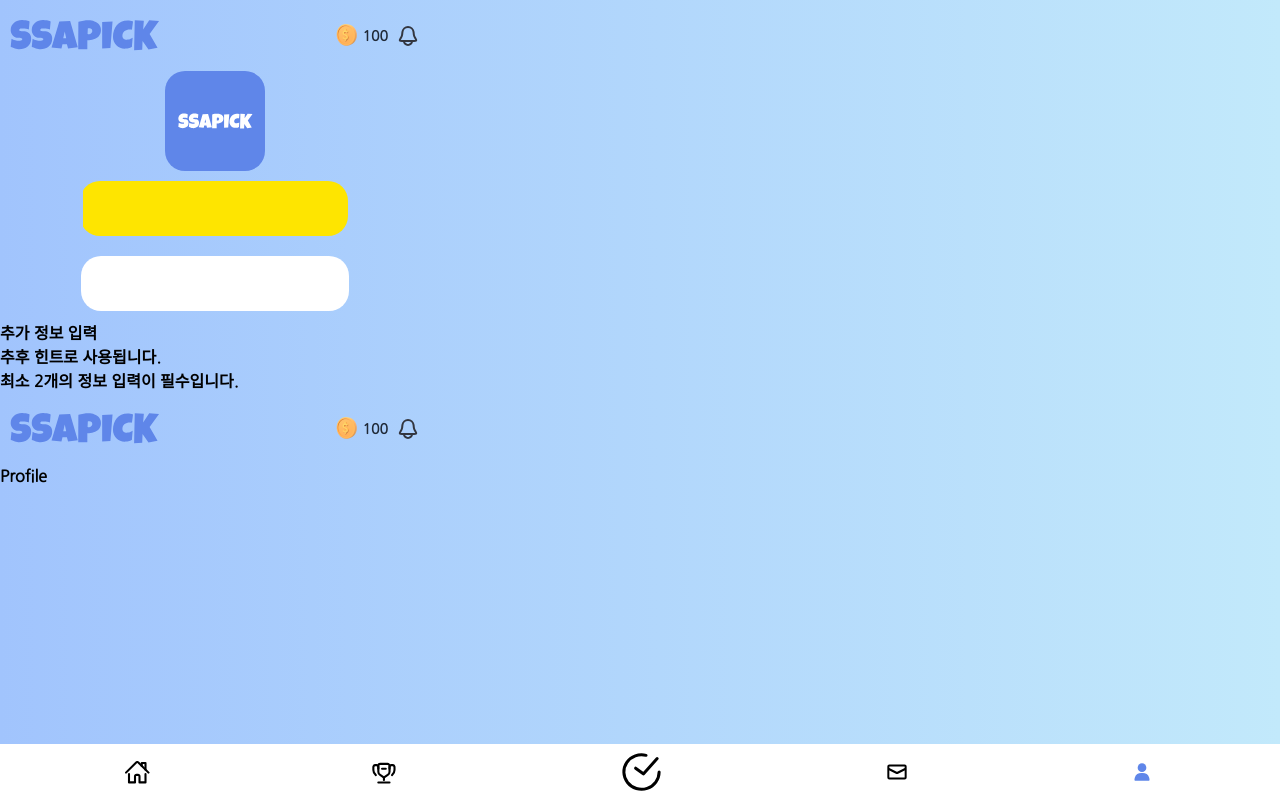
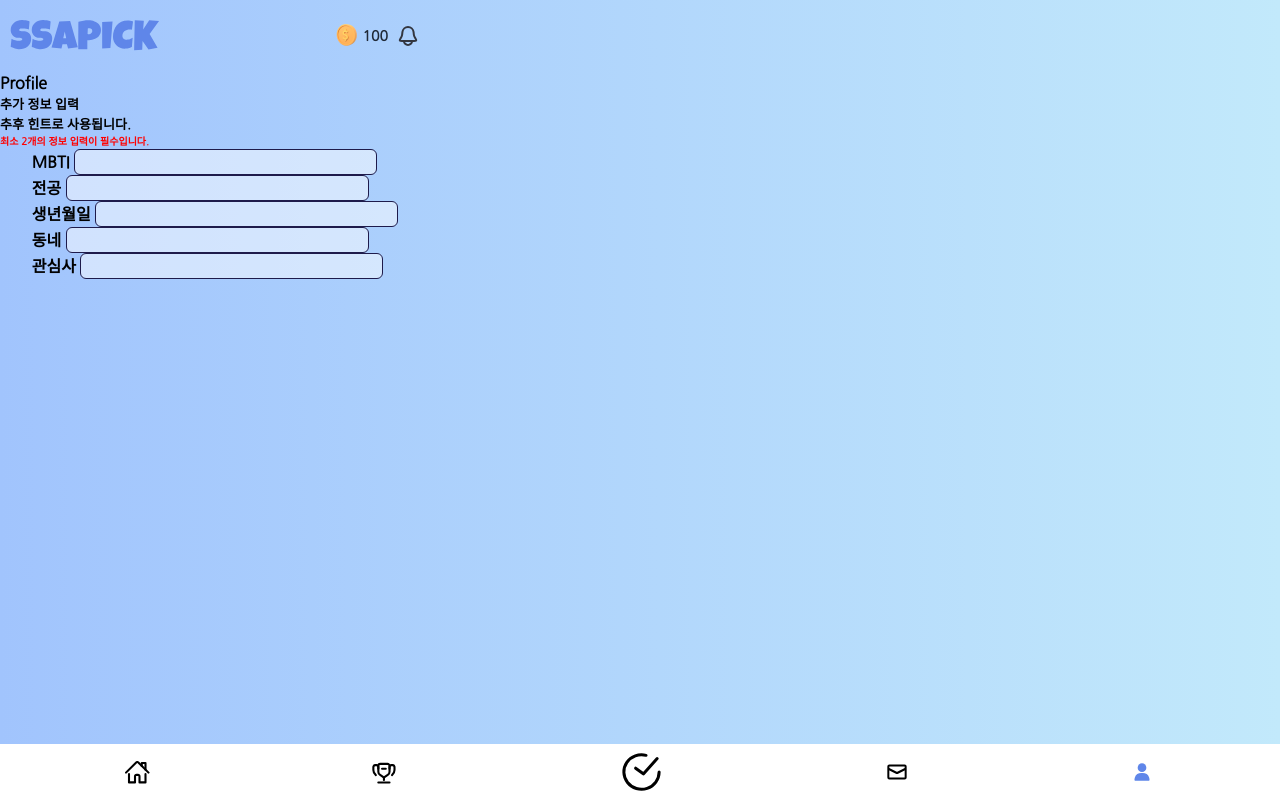
Before and after one commit to rlaehdud1002/SSAPICK, a React (Create React App) app: page /profile in a window 1280 px wide. Shown: the top 800 px of the page. Built offline with nearby package versions, Linux system fonts and the light colour scheme.

Commit message:
추가정보페이지

```diff
--- a/src/App.tsx
+++ b/src/App.tsx
@@ -18,13 +18,6 @@ function App() {
   return (
     <div className="flex flex-col relative">
       <Header />
-      <Login/>
-      {/* <Login/> */}
-      {/* <UserInfo/> */}
-      <UserAddInfo/>
-      <Footer />
-      <div className="flex flex-col min-h-screen">
-        <Header />
         <div className="flex-grow">
           <Routes>
             <Route path="/" element={<Home />} />
@@ -35,6 +28,10 @@ function App() {
             <Route path="/profile" element={<Profile />} />
           </Routes>
         </div>
+      {/* <Login/> */}
+      {/* <UserInfo/> */}
+      <UserAddInfo/>
+      <div className="flex flex-col min-h-screen">
         <Footer />
       </div>
     </div>
--- a/src/pages/UserAddInfo.tsx
+++ b/src/pages/UserAddInfo.tsx
@@ -1,8 +1,32 @@
 const UserAddInfo = () => {
     return <div>
-        <h3>추가 정보 입력</h3>
-        <div>추후 힌트로 사용됩니다.</div>
-        <div>최소 2개의 정보 입력이 필수입니다.</div>
+        <h3 style={{fontSize:13}}>추가 정보 입력</h3>
+        <div style={{fontSize:13}}>추후 힌트로 사용됩니다.</div>
+        <div style={{color:"red", fontSize:10}}>최소 2개의 정보 입력이 필수입니다.</div>
+        <div className="flex flex-col items-center">
+            <div>
+            <div>
+                <label htmlFor="mbti">MBTI </label>
+                <input className="rounded-md bg-white/50 border border-indigo-950" type="text" name="mbti"/>
+            </div>
+            <div>
+                <label htmlFor="major">전공 </label>
+                <input className="rounded-md bg-white/50 border border-indigo-950" type="text" name="major"/>
+            </div>
+            <div>
+                <label htmlFor="birth">생년월일 </label>
+                <input className="rounded-md bg-white/50 border border-indigo-950" type="text" name="birth"/>
+            </div>
+            <div>
+                <label htmlFor="town">동네 </label>
+                <input className="rounded-md bg-white/50 border border-indigo-950" type="text" name="town"/>
+            </div>
+            <div>
+                <label htmlFor="hobby">관심사 </label>
+                <input className="rounded-md bg-white/50 border border-indigo-950" type="text" name="hobby"/>
+            </div>
+        </div>
+    </div>
     </div>
 
 }
--- a/src/pages/UserInfo.tsx
+++ b/src/pages/UserInfo.tsx
@@ -3,28 +3,28 @@ const UserInfo = () =>{
         <img src="../images/icons/profile.png" className="w-28 py-5"/>
         <div>
             <div>
-            <label htmlFor="name">이름 : </label>
-            <input type="text" name="name"/>
+            <label htmlFor="name">이름 </label>
+            <input className="rounded-md bg-white/50 border border-indigo-950" type="text" name="name"/>
             </div>
             <div>
-            <label htmlFor="gender">성별 : </label>
-            <select name="gender">
+            <label htmlFor="gender">성별 </label>
+            <select className="rounded-md bg-white/50 border border-indigo-950" name="gender">
                 <option value="default">-</option>
                 <option value="woman">여자</option>
                 <option value="man">남자</option>
             </select>
             </div>
             <div>
-            <label htmlFor="th">기수 : </label>
-            <select name="th">
+            <label htmlFor="th">기수 </label>
+            <select className="rounded-md bg-white/50 border border-indigo-950" name="th">
                 <option value="default">-</option>
                 <option value="11th">11기</option>
                 <option value="12th">12기</option>
             </select>
             </div>
             <div>
-            <label htmlFor="campus">캠퍼스 : </label>
-            <select name="campus">
+            <label htmlFor="campus">캠퍼스 </label>
+            <select className="rounded-md bg-white/50 border border-indigo-950" name="campus">
                 <option value="default">-</option>
                 <option value="seoul">서울</option>
                 <option value="daejeon">대전</option>
@@ -34,8 +34,8 @@ const UserInfo = () =>{
             </select>
             </div>
             <div>
-            <label htmlFor="class">반 : </label>
-            <select name="class">
+            <label htmlFor="class">반 </label>
+            <select className="rounded-md bg-white/50 border border-indigo-950" name="class">
                 <option value="default">-</option>
                 <option value="first">1반</option>
                 <option value="second">2반</option>
```
